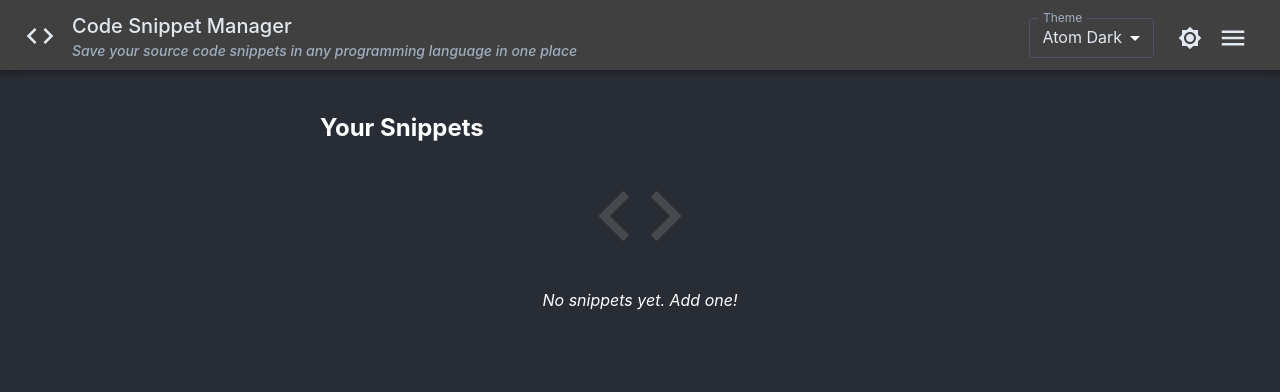
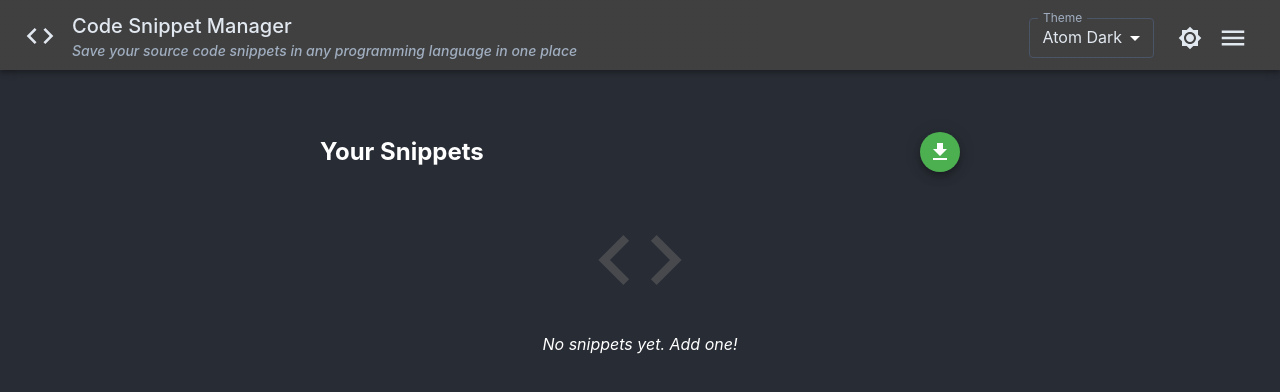
Before and after one commit to thedevarchive/code-snippet-manager, a React (Create React App) app: page / in a window 1280 px wide. Shown: the top 392 px of the page. Built offline with nearby package versions, Linux system fonts and the light colour scheme.

Commit message:
Added Download Snippets button in View Snippets page so that user can export snippets

```diff
--- a/src/App.css
+++ b/src/App.css
@@ -121,6 +121,11 @@ textarea {
     justify-content: space-between;
   }
 
+  .view-snippets-header-box {
+    margin-left: 3%;
+    width: 118%;
+  }
+
   form, h2, .snippet-dropdown, .view-snippet-label, .snippet-list {
     margin-left: -22%;
   }
--- a/src/App.jsx
+++ b/src/App.jsx
@@ -1,6 +1,22 @@
 import { useState, useEffect } from "react";
 import { BrowserRouter as Router, Routes, Route, NavLink } from "react-router-dom";
-import { IconButton, Tooltip, useMediaQuery } from "@mui/material";
+import {
+  IconButton,
+  Tooltip,
+  useMediaQuery,
+  Fab,
+  AppBar,
+  Toolbar,
+  Typography,
+  Button,
+  FormControl,
+  InputLabel,
+  Drawer,
+  Menu,
+  MenuItem,
+  Select,
+  Box
+} from "@mui/material";
 import Brightness4Icon from '@mui/icons-material/Brightness4';
 import Brightness7Icon from '@mui/icons-material/Brightness7';
 import {
@@ -19,9 +35,9 @@ import { ViewSnippets } from "./pages/ViewSnippets";
 import ManageLanguages from "./pages/ManageLanguages";
 import { ThemeProvider, createTheme } from '@mui/material/styles';
 import CssBaseline from '@mui/material/CssBaseline';
-import { AppBar, Toolbar, Typography, Button, FormControl, InputLabel, Drawer, Menu, MenuItem, Select } from "@mui/material";
 import CodeIcon from '@mui/icons-material/Code';
 import MenuIcon from '@mui/icons-material/Menu';
+import DownloadIcon from '@mui/icons-material/Download';
 import "./App.css";
 
 // Theme options for syntax highlighting
@@ -123,6 +139,21 @@ function App() {
   // delete a snippet from the list
   const deleteSnippet = (index) => {
     setSnippets(snippets.filter((_, i) => i !== index));
+  };
+
+  // Download all snippets into JSON file
+  const downloadSnippets = (snippets) => {
+    const json = JSON.stringify(snippets, null, 2); // Pretty print
+    const blob = new Blob([json], { type: "application/json" });
+    const url = URL.createObjectURL(blob);
+
+    const link = document.createElement("a");
+    link.href = url;
+    link.download = "snippets.json";
+    document.body.appendChild(link);
+    link.click();
+    document.body.removeChild(link);
+    URL.revokeObjectURL(url);
   };
 
   // add a language to the list
@@ -414,6 +445,33 @@ function App() {
                 <Route
                   path="/"
                   element={
+                    <>
+                      <Box className="view-snippets-header-box" sx={{
+                        display: 'flex',
+                        justifyContent: 'space-between',
+                        alignItems: 'center',
+                        mb: 1,
+                        mt: 3
+                      }}>
+                        <h2>Your Snippets</h2>
+                        {/* Button for downloading snippets
+                            Located outside of the SnippetList to avoid the snippet filters that prevent app from downloading them */}
+                        <Tooltip title="Download Snippets">
+                          <Fab
+                            size="small"
+                            onClick={() => downloadSnippets(snippets)}
+                            sx={{
+                              backgroundColor: isDarkMode ? '#4caf50' : '#2e7d32',
+                              color: '#ffffff',
+                              '&:hover': {
+                                backgroundColor: isDarkMode ? '#45a049' : '#1b5e20',
+                              }
+                            }}
+                          >
+                            <DownloadIcon />
+                          </Fab>
+                        </Tooltip>
+                      </Box>
                       <ViewSnippets
                         snippets={snippets}
                         languages={languages}
@@ -427,6 +485,7 @@ function App() {
                         setSelectedLanguage={setSelectedLanguage}
                         filteredSnippets={filteredSnippets}
                       />
+                    </>
                   }
                 />
                 {/* only contains the SnippetForm component and props */}
--- a/src/pages/ViewSnippets.jsx
+++ b/src/pages/ViewSnippets.jsx
@@ -17,7 +17,6 @@ export const ViewSnippets = ({
 }) => {
     return (
         <div className="component-div">
-            <h2>Your Snippets</h2>
             {snippets.length > 0 ? (
                 <>
                     {/* Filter for categories (e.g. Frontend, Backend, etc.) */}
```
Lines whose indentation alone changed are shown as unchanged.
